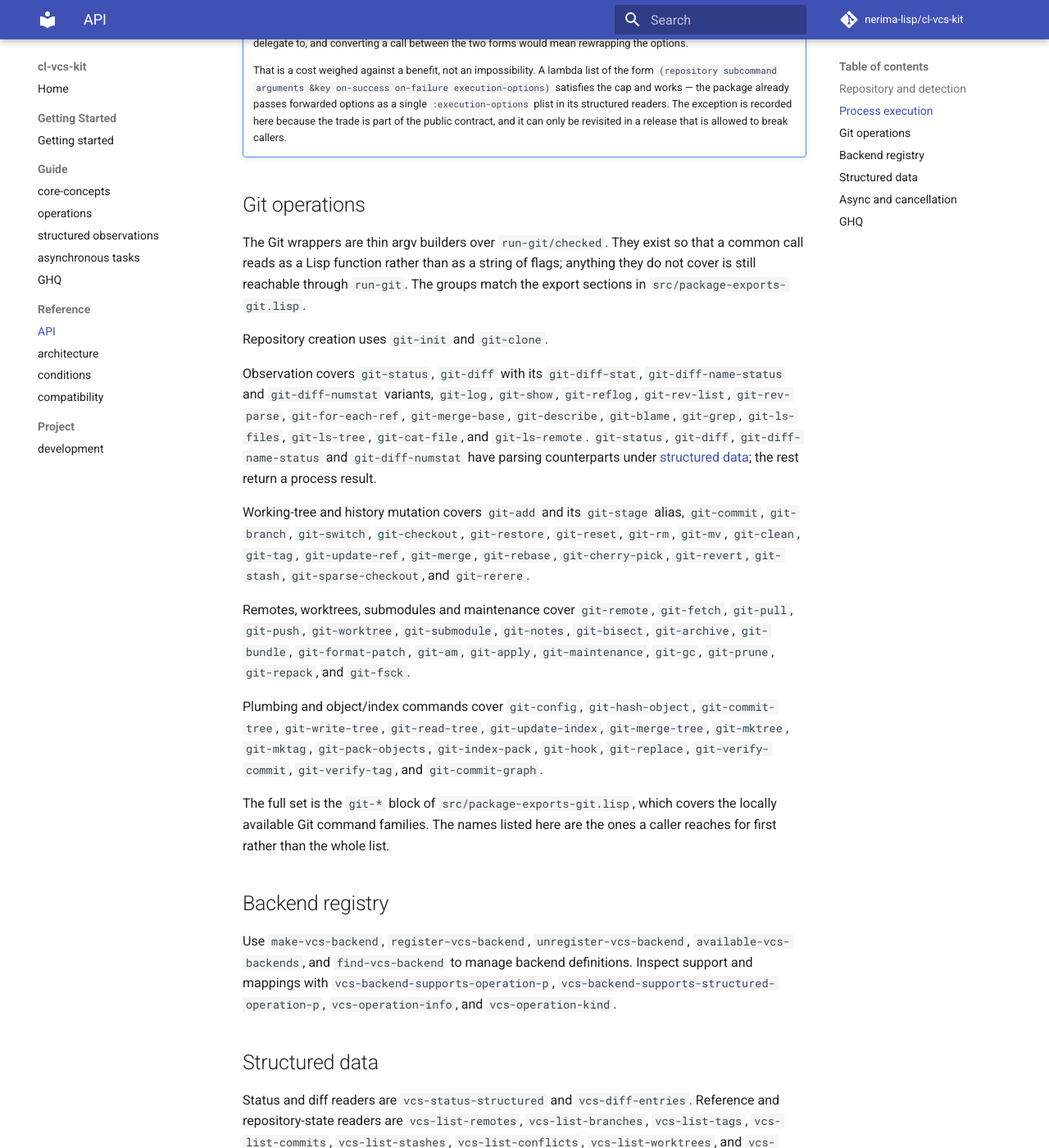
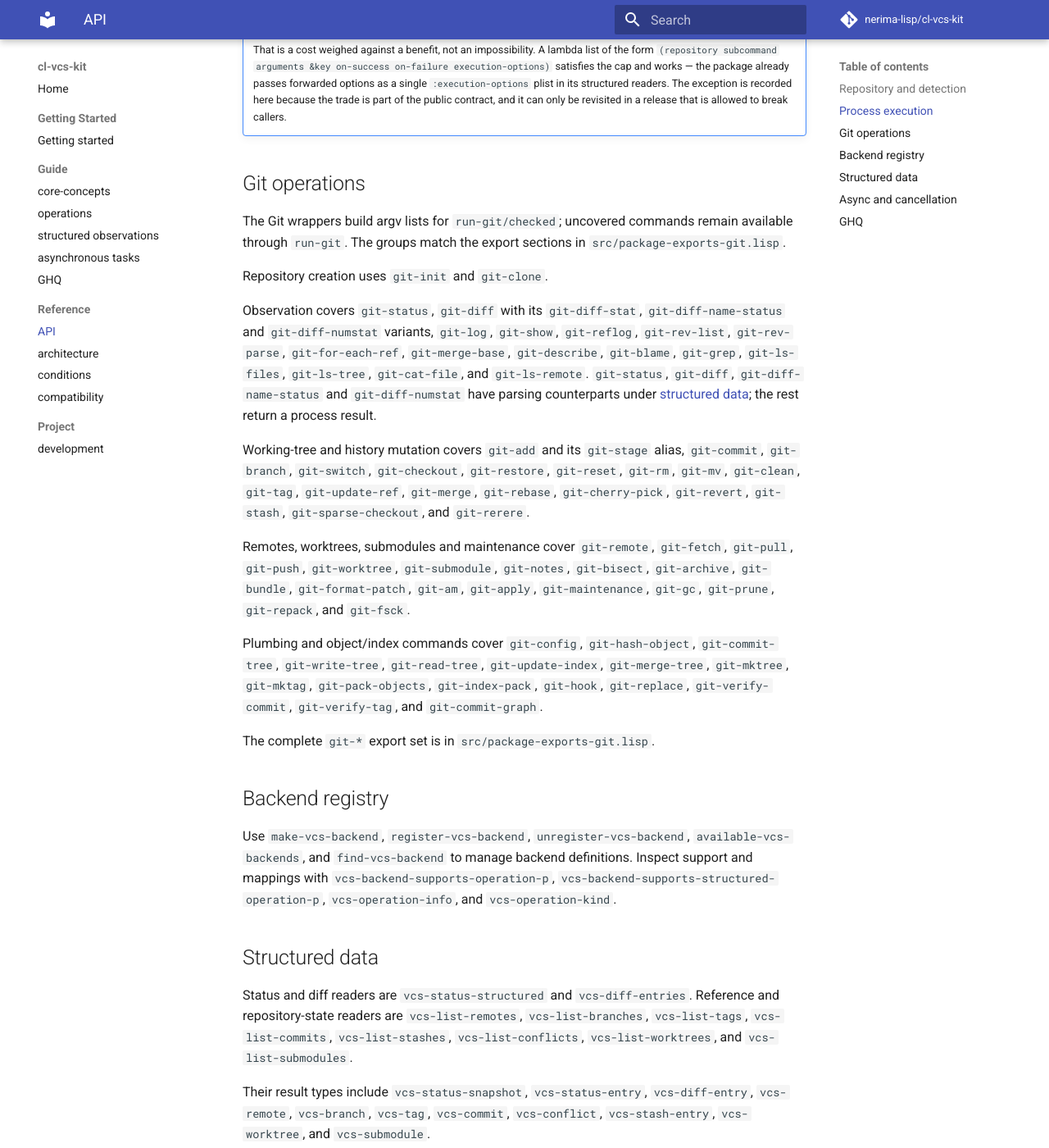
Before and after one commit to nerima-lisp/cl-vcs-kit, an MkDocs documentation site: the page built from docs/src/reference/api.md, in a window 1280 px wide and 1400 px high, scrolled down 1724 px. Shown: the whole window at 82% size. Built offline with MkDocs 1.6.1 and Material for MkDocs 9.7.7, drawn with Linux system fonts in a browser that asks for light colours; comment, search, counter and statistics services are not loaded; some of the changed text lies outside the part shown.

Commit message:
docs: remove reader-facing meta prose

```diff
--- a/docs/src/reference/api.md
+++ b/docs/src/reference/api.md
@@ -1,7 +1,6 @@
 # API reference
 
-The `vcs-kit` package exports the public API. The sections below group symbols
-by purpose and document the intended call boundaries.
+The `vcs-kit` package exports the public API, grouped by call boundary.
 
 ## Repository and detection
 
@@ -84,10 +83,9 @@ Typed failures are grouped by family in [conditions](conditions.md).
 
 ## Git operations
 
-The Git wrappers are thin argv builders over `run-git/checked`. They exist so
-that a common call reads as a Lisp function rather than as a string of flags;
-anything they do not cover is still reachable through `run-git`. The groups
-match the export sections in `src/package-exports-git.lisp`.
+The Git wrappers build argv lists for `run-git/checked`; uncovered commands remain
+available through `run-git`. The groups match the export sections in
+`src/package-exports-git.lisp`.
 
 Repository creation uses `git-init` and `git-clone`.
 
@@ -117,9 +115,7 @@ Plumbing and object/index commands cover `git-config`, `git-hash-object`,
 `git-index-pack`, `git-hook`, `git-replace`, `git-verify-commit`,
 `git-verify-tag`, and `git-commit-graph`.
 
-The full set is the `git-*` block of `src/package-exports-git.lisp`, which
-covers the locally available Git command families. The names listed here are
-the ones a caller reaches for first rather than the whole list.
+The complete `git-*` export set is in `src/package-exports-git.lisp`.
 
 ## Backend registry
 
```
Also changed, not shown: docs/src/index.md (+1 -1 lines), docs/src/project/development.md (+2 -2 lines).
